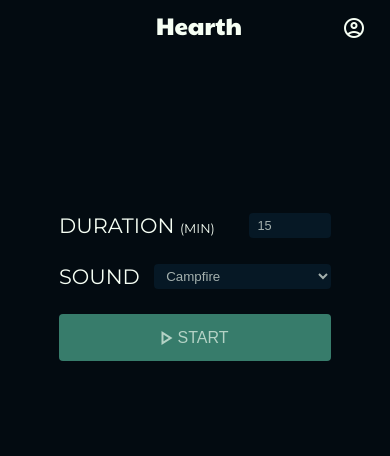
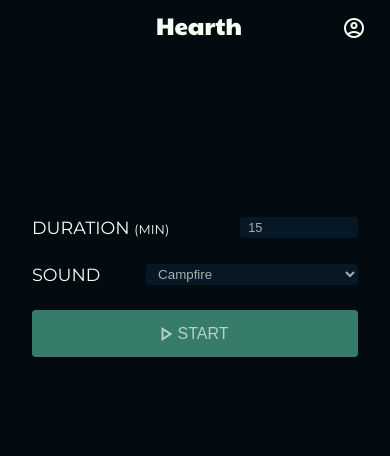
Before and after one commit to Starfodders/Hearth-Client, a React (Create React App) app: page /meditation in a window 390 px wide. Shown: the top 456 px of the page. Built offline with nearby package versions, Linux system fonts and the light colour scheme; sample sign-in values are in the browser's storage.

Commit message:
meditation page responsive, collectons responsive

```diff
--- a/src/components/MeditateActive/MeditateActive.js
+++ b/src/components/MeditateActive/MeditateActive.js
@@ -42,10 +42,7 @@
         </div>
         <div className="meditate__choices__volume">
           <div className="meditate__choices__volume__left">
-            <label className="meditate__choices__label">Volume</label>
-            <p className="meditate__choices__label--integer">
-              {currentVolumeValue}
-            </p>
+            <label className="meditate__choices__label">{`Volume (${currentVolumeValue})`}</label>
           </div>
           <div className="meditate__choices__volume__right">
             <span
--- a/src/components/MeditateComplete/MeditateComplete.scss
+++ b/src/components/MeditateComplete/MeditateComplete.scss
@@ -34,6 +34,17 @@
   &__heading {
     font-size: 2.5rem;
     padding-bottom: 1rem;
+    text-align: center;
+    width: 100%;
+    @include tablet {
+      line-height: 3.5rem;
+      padding: 0 1rem;
+    }
+
+    @include mobile {
+      font-size: 1.5rem;
+      line-height: 3rem;
+    }
   }
 
   &__text {
@@ -55,6 +66,12 @@
     &--end {
       @extend .med-complete__btn;
       width: 20%;
+      min-width: 150px;
+
+      @include mobile {
+        min-width: 125px;
+      }
+
     }
 
     &:hover {
@@ -69,6 +86,7 @@
     justify-content: center;
     gap: 1rem;
     width: 50%;
+    padding: 0 1rem;
   }
 }
 
--- a/src/components/MeditateSetter/MeditateSetter.scss
+++ b/src/components/MeditateSetter/MeditateSetter.scss
@@ -23,6 +23,11 @@
     padding: 2rem;
     min-width: 400px;
 
+    @include mobile {
+      width: 100%;
+      min-width: 0;
+    }
+
     &__block {
       display: flex;
       justify-content: space-between;
@@ -30,6 +35,10 @@
       padding: 0.8rem 2rem;
       gap: 5px;
       animation: block-appear 0.5s linear forwards;
+
+      @include mobile {
+        padding: 0.8rem 0;
+      }
 
       &--active {
         @extend .meditate__choices__block;
@@ -56,6 +65,10 @@
         display: flex;
         justify-content: space-between;
         width: 20%;
+        @include mobile {
+          gap: 1rem;
+          width: 30%;
+        }
       }
     }
 
@@ -63,11 +76,19 @@
       font-size: 1.3rem;
       text-transform: uppercase;
       color: $off-white;
-      width: 60%;
+      width: 70%;
+
+      @include mobile {
+        font-size: 1.1rem;
+        min-width: 90px;
+      }
 
       &--integer {
         color: $off-white;
         font-size: 1.3rem;
+        @include mobile {
+          margin-left: -1rem;
+        }
       }
 
       &--small {
@@ -102,6 +123,10 @@
       border-radius: 4px;
       background-color: $light-black;
       color: $off-white-reduced;
+
+      @include mobile {
+        width: calc(40%);
+      }
 
       &:focus,
       :active {
--- a/src/components/Timer/Timer.js
+++ b/src/components/Timer/Timer.js
@@ -44,6 +44,7 @@
         trailStrokeWidth={18}
         strokeLinecap={"square"}
         trailColor={"#061825"}
+        size = {150}
         onComplete={() => {
          handleComplete()
         }}
--- a/src/components/Timer/Timer.scss
+++ b/src/components/Timer/Timer.scss
@@ -7,7 +7,7 @@
     background-color: rgb(1, 11, 18);
     color: white;
     border: none;
-    font-size: 2.4rem;
+    font-size: 2rem;
     padding-right: 0.1rem;
     max-width: 100px;
   }
@@ -22,7 +22,9 @@
   &--on {
     @extend .circle__element;
     animation: slide-up 0.5s ease-in-out;
+
   }
+
 }
 
 @keyframes slide-up {
--- a/src/styles/MeditatePage.scss
+++ b/src/styles/MeditatePage.scss
@@ -18,9 +18,15 @@
   &__gif {
     width: 40%;
     margin-left: 1%;
-    margin-top: -2rem;
     opacity: 1;
     animation: fade-in 1s;
+    @include tablet {
+      width: 80%;
+      min-width: calc(80%);
+    }
+    @include mobile {
+      width: 100%;
+    }
   }
 }
 
```
